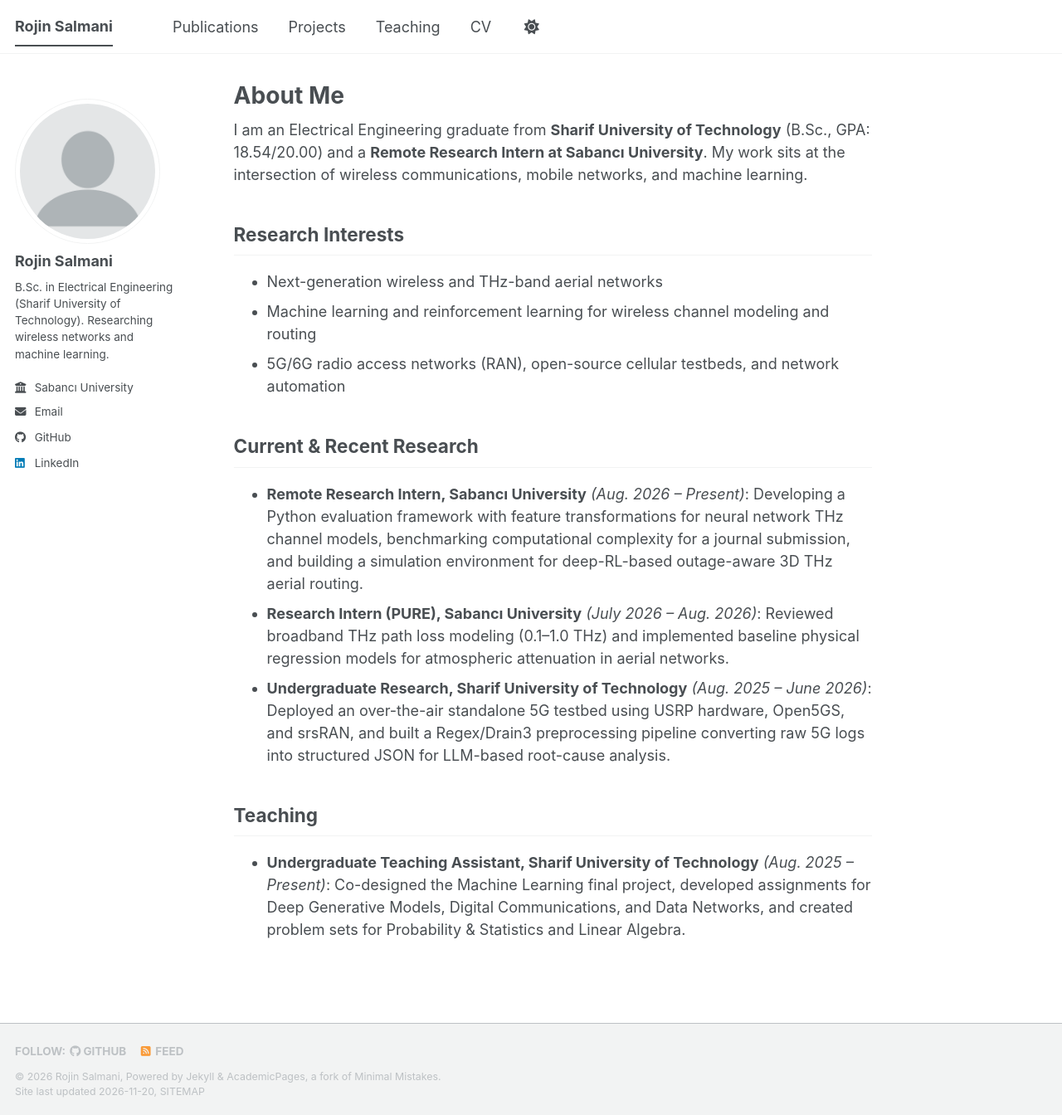
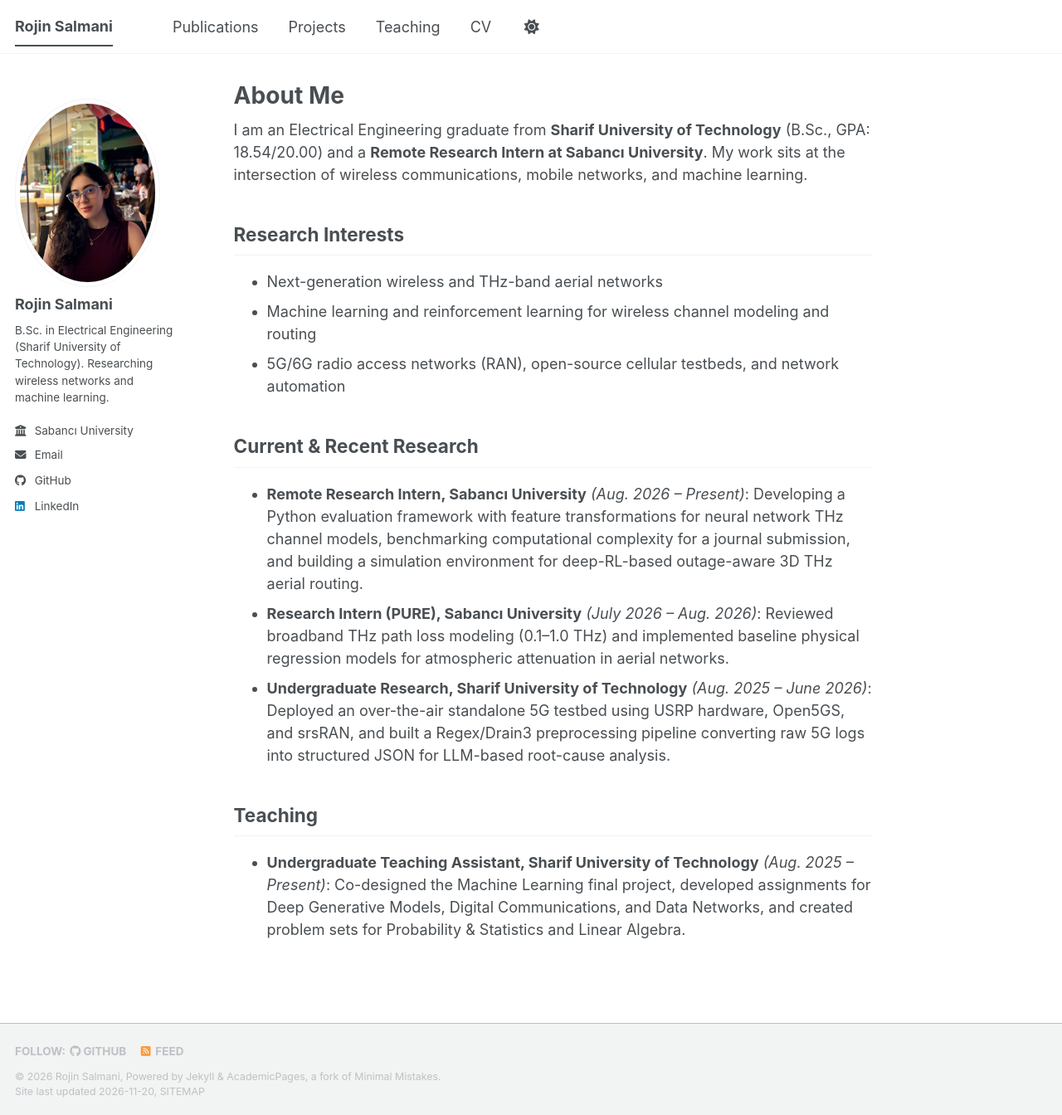
Before and after one commit to rojinsalmani/rojinsalmani.github.io, a Jekyll site: the page built from _pages/about.md, in a window 1280 px wide and 1344 px high. Shown: the whole window at 83% size. Built offline with Jekyll 4.4.1, drawn with Linux system fonts in a browser that asks for light colours; a script bundle is joined from its source files by our own code; a style sheet for code colours, icons or effects is not loaded.

Commit message:
Update _config.yml

```diff
--- a/_config.yml
+++ b/_config.yml
@@ -23,7 +23,7 @@ repository               : "rojinsalmani/rojinsalmani.github.io"
 #               Additional customization can be done by editing /_includes/author-profile.html
 author:
   # Biographic information
-  avatar           : "profile.png" # Upload your photo to /images/ and update the filename if needed
+  avatar           : "rojin.jpg" # Upload your photo to /images/ and update the filename if needed
   name             : "Rojin Salmani"
   pronouns         : # example: "she/her"
   bio              : "B.Sc. in Electrical Engineering (Sharif University of Technology). Researching wireless networks and machine learning."
```
